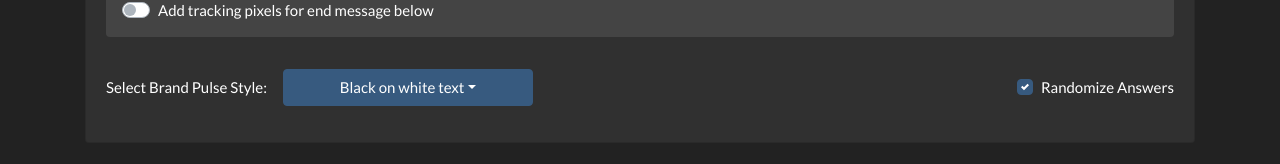
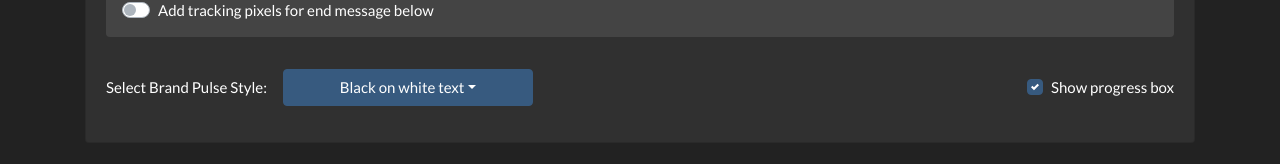
Before and after one commit to georgemg1187/BrandPulsePersonal-v6, a React (Create React App) app: page / in a window 1280 px wide. Shown: the part 788-952 px from the top of the page. Built offline with nearby package versions, Linux system fonts and the light colour scheme.

Commit message:
fixed a label bug

```diff
--- a/src/components/Output.js
+++ b/src/components/Output.js
@@ -9,7 +9,7 @@ import FormularContext from '../context/formular/FormularContext';
 const Output = () => {
 
     const formularContext = useContext(FormularContext);
-    const {tracking, questions, progressBox, nextBtn, submitBtn, endMessage, variant} = formularContext;
+    const {tracking, questions, progressBox, nextBtn, submitBtn, endMessage, variant, language} = formularContext;
 
     const [width, setWidth] = useState("48%")
     const [display, setDisplay] = useState("none")
@@ -25,6 +25,10 @@ const Output = () => {
         setDisplay(newDisplay)
         setTitle(newTitle)
     }, [tracking])
+
+    useEffect(() => {
+        setValue(['', ''])
+    }, [tracking, questions, language, nextBtn, submitBtn, endMessage, variant])
 
     const generateOuput = () => Generate(tracking, questions, progressBox, nextBtn, submitBtn, endMessage, variant, setValue)
 
--- a/src/components/SureyLayout.js
+++ b/src/components/SureyLayout.js
@@ -47,7 +47,7 @@ const SurveyLayout = () => {
 
             <Form.Group className='mb-0' version='custom-control custom-checkbox'>
                 <Form.Input type="checkbox" version="custom-control-input" id='progress-box' checked={progressBox} onChange={handleProgressChange} />
-                <Form.Label variant="custom-control-label" htmlFor='progress-box'>Randomize Answers</Form.Label>
+                <Form.Label variant="custom-control-label" htmlFor='progress-box'>Show progress box</Form.Label>
             </Form.Group>
         </Form>
     )
```
